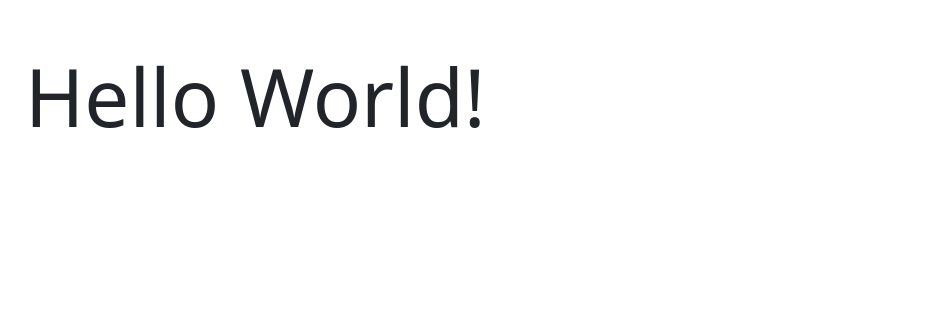
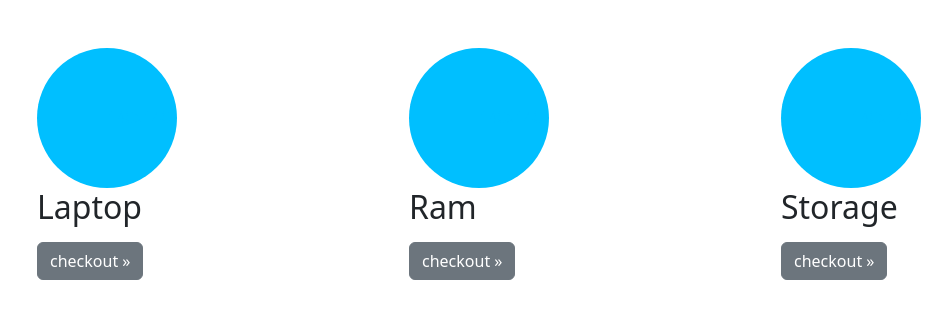
Before and after one commit to toto6038/db2prj, a Flask app: page / in a window 1280 px wide. Shown: the part 56-375 px from the top of the page, without its empty margins (57-1009 px from the left). Run offline with Flask 2, Linux system fonts and the light colour scheme; parts of the project's set-up code (start-up, migrations or seed data) failed here and were passed over.

Commit message:
feat:home page

```diff
--- a/app.py
+++ b/app.py
@@ -156,6 +156,19 @@ def logout():
     logout_user()
     return redirect(url_for('index'))
 
+# find product
+@app.route('/laptop/<attribute>')
+def find_laptop(attribute:str):
+    return render_template('laptop.html')
+
+@app.route('/ram/<attribute>')
+def find_ram(attribute:str):
+    return render_template('ram.html')
+
+@app.route('/storage/<attribute>')
+def find_storage(attribute:str):
+    return render_template('storage.html')
+
 @app.errorhandler(404)
 @app.errorhandler(500)
 def pageNotFound(error):
--- a/templates/index.html
+++ b/templates/index.html
@@ -1,10 +1,48 @@
 {% extends 'base.html' %}
 {% block title %}
-    Home
+Home
 {% endblock title %}
 {% block content %}
-<div class="rounded-3">
-    <h1 class="display-1">Hello World!</h1>
 
-</div>
-{% endblock content %}
+<div class="container marketing">
+
+    <!-- Three columns of text below the carousel -->
+    <div class="row">
+        <div class="col-lg-4">
+            <svg class="bd-placeholder-img rounded-circle" width="140" height="140" xmlns="http://www.w3.org/2000/svg"
+                role="img" aria-label="Placeholder: 140x140" preserveAspectRatio="xMidYMid slice" focusable="false">
+                <title>Placeholder</title>
+                <rect width="100%" height="100%" fill="#00bfff" />
+                <text x="50%" y="50%" fill="#00bfff" dy=".3em">140x140</text>
+            </svg>
+
+            <h2 class="fw-normal">Laptop</h2>
+            <p></p>
+            <p><a class="btn btn-secondary" href="{{url_for('find_laptop', attribute = 'maker')}}">checkout &raquo;</a></p>
+        </div><!-- /.col-lg-4 -->
+        <div class="col-lg-4">
+            <svg class="bd-placeholder-img rounded-circle" width="140" height="140" xmlns="http://www.w3.org/2000/svg"
+                role="img" aria-label="Placeholder: 140x140" preserveAspectRatio="xMidYMid slice" focusable="false">
+                <title>Placeholder</title>
+                <rect width="100%" height="100%" fill="#00bfff" /><text x="50%" y="50%" fill="#00bfff"
+                    dy=".3em">140x140</text>
+            </svg>
+
+            <h2 class="fw-normal">Ram</h2>
+            <p></p>
+            <p><a class="btn btn-secondary" href="{{url_for('find_ram', attribute = 'maker')}}">checkout &raquo;</a></p>
+        </div><!-- /.col-lg-4 -->
+        <div class="col-lg-4">
+            <svg class="bd-placeholder-img rounded-circle" width="140" height="140" xmlns="http://www.w3.org/2000/svg"
+                role="img" aria-label="Placeholder: 140x140" preserveAspectRatio="xMidYMid slice" focusable="false">
+                <title>Placeholder</title>
+                <rect width="100%" height="100%" fill="#00bfff" /><text x="50%" y="50%" fill="#00bfff"
+                    dy=".3em">140x140</text>
+            </svg>
+
+            <h2 class="fw-normal">Storage</h2>
+            <p></p>
+            <p><a class="btn btn-secondary" href="{{url_for('find_storage', attribute = 'maker')}}">checkout &raquo;</a></p>
+        </div><!-- /.col-lg-4 -->
+    </div><!-- /.row -->
+    {% endblock content %}
--- /dev/null
+++ b/templates/laptop.html
@@ -0,0 +1,5 @@
+{% extends 'base.html'%}
+{%block title%}laptop{%endblock%}
+{%block content%}
+
+{%endblock%}
--- /dev/null
+++ b/templates/ram.html
@@ -0,0 +1,5 @@
+{% extends 'base.html'%}
+{%block title%}ram{%endblock%}
+{%block content%}
+
+{%endblock%}
--- /dev/null
+++ b/templates/storage.html
@@ -0,0 +1,5 @@
+{% extends 'base.html'%}
+{%block title%}storage{%endblock%}
+{%block content%}
+
+{%endblock%}
```
